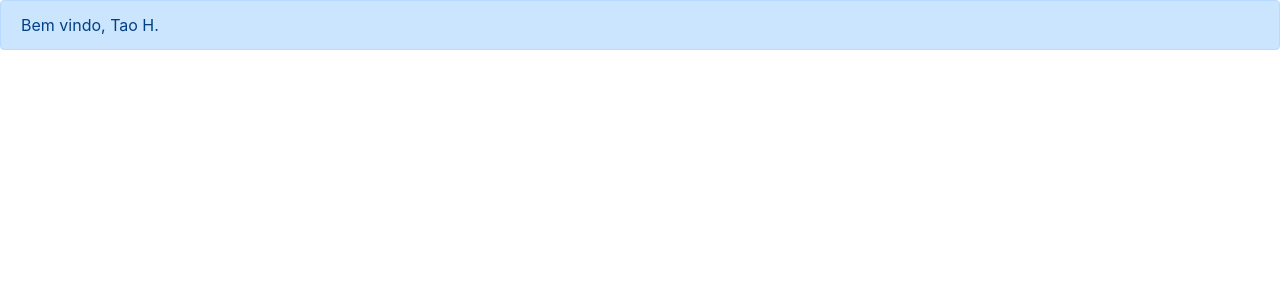
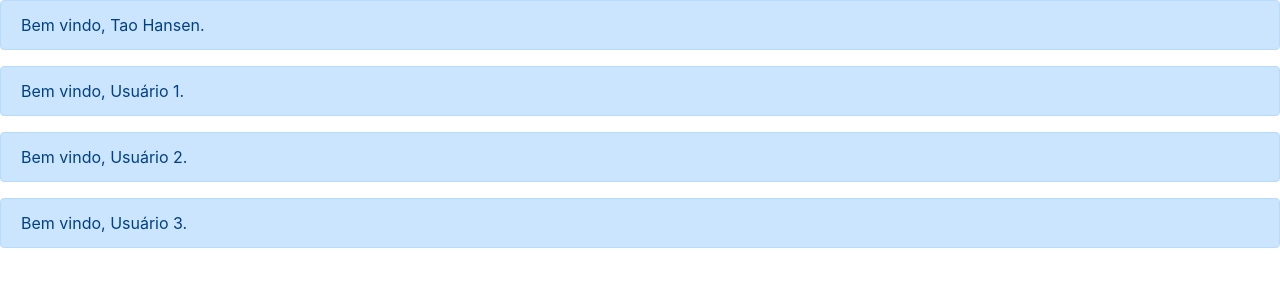
Before and after one commit to taohansens/Bootcamp-DevSuperior, a React (Create React App) app in the folder front-web/: page / in a window 1280 px wide. Shown: the top 300 px of the page. Built offline with nearby package versions, Linux system fonts and the light colour scheme.

Commit message:
Props with components

```diff
--- a/front-web/src/Alert.tsx
+++ b/front-web/src/Alert.tsx
@@ -1,8 +1,12 @@
 import React from 'react';
 
-const Alert = () => (
+type Props = {
+    text?: string; // Com "?"" -> Opcional
+}
+
+const Alert = ({ text }: Props) => (
     <div className="alert alert-primary">
-        Bem vindo, Tao H.
+        Bem vindo, { text }.
     </div>
 );
 
--- a/front-web/src/App.tsx
+++ b/front-web/src/App.tsx
@@ -4,7 +4,10 @@ import Alert from './Alert';
 const App = () => {
     return (
         <div className="contaiener">
-            <Alert />
+            <Alert text="Tao Hansen" />
+            <Alert text="Usuário 1" />
+            <Alert text="Usuário 2" />
+            <Alert text="Usuário 3" />
         </div>
     );
 }
```
